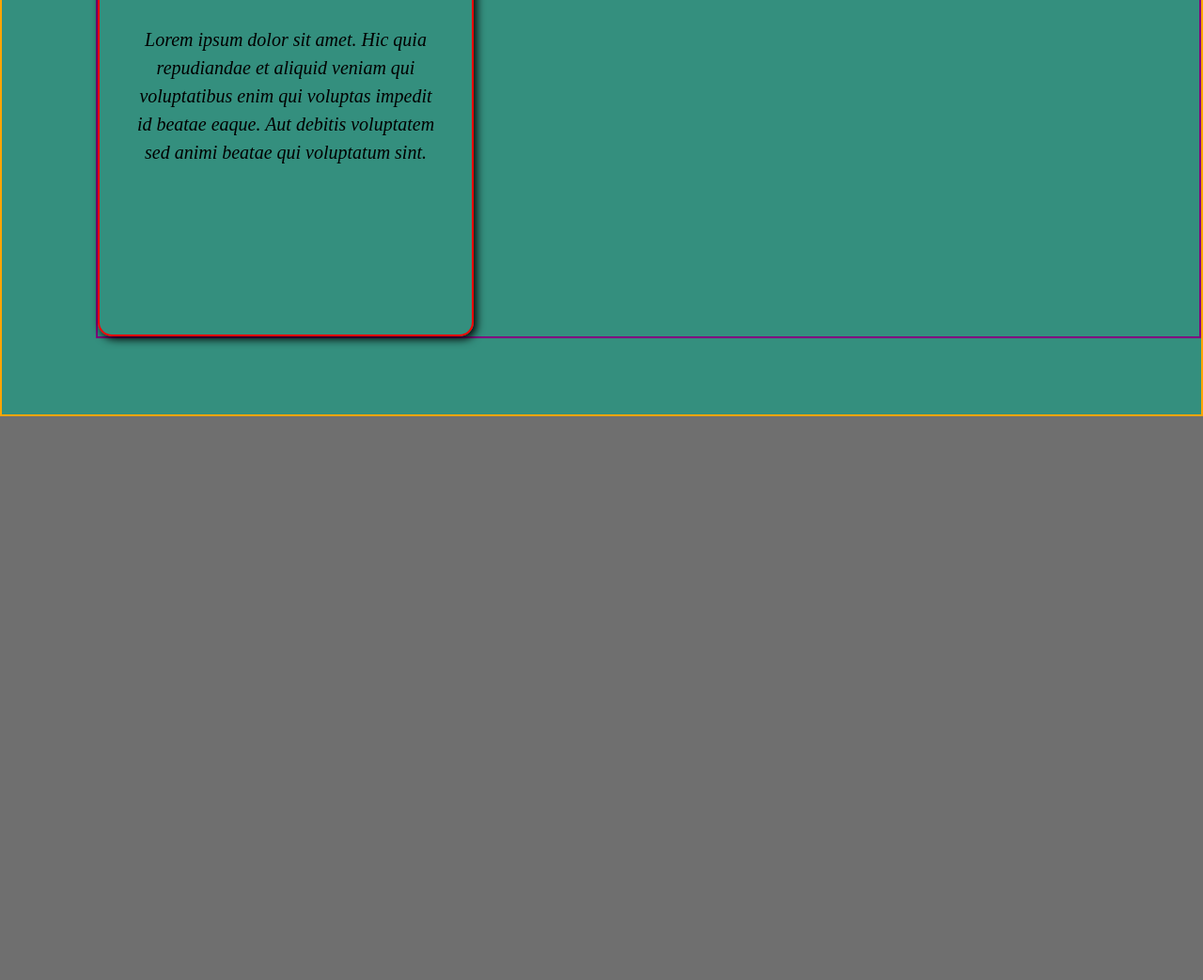
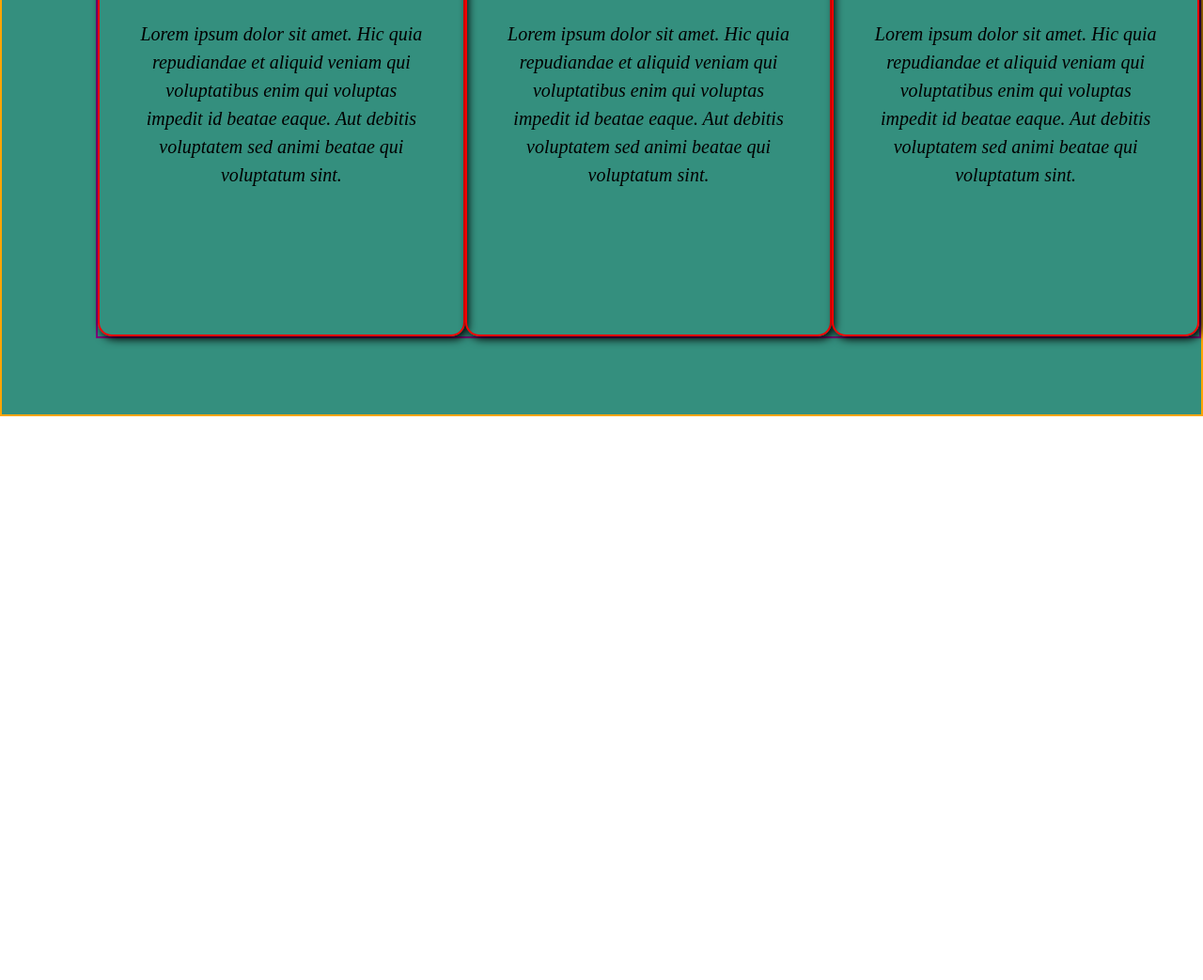
Before and after one commit to Zero8473/anniversary, a PHP site: page / in a window 1280 px wide. Shown: the part 1317-2360 px from the top of the page at 94% size. Before the commit the page ends 1760 px from the top, so only its background shows below. Run offline with PHP 8.4, Linux system fonts and the light colour scheme.

Commit message:
added more portrait cards

```diff
--- a/htdocs/CSS/main.css
+++ b/htdocs/CSS/main.css
@@ -96,9 +96,11 @@ body {
 
 .portrait-container {
   width: 100%;
-  max-width: 1200px;
+  max-width: 1350px;
   margin-left: auto;
   margin-right: auto;
+  display: flex;
+  justify-content: space-between;
   border: 2px solid purple; }
 
 .card-container {
@@ -128,7 +130,7 @@ body {
     font-style: italic; }
 
 .spacer {
-  display: none;
+  /*display: none;*/
   width: 100%;
   height: 500px;
   margin-top: 50px;
--- a/htdocs/CSS/main.scss
+++ b/htdocs/CSS/main.scss
@@ -127,9 +127,11 @@ body{
 }
 .portrait-container{
   width: 100%;
-  max-width: 1200px;
+  max-width: 1350px;
   margin-left: auto;
   margin-right: auto;
+  display: flex;
+  justify-content: space-between;
   border: 2px solid purple;
 
 }
@@ -166,7 +168,7 @@ body{
 
 
 .spacer{
-  display: none;
+  /*display: none;*/
   width: 100%;
   height: 500px;
   margin-top: 50px;
--- a/htdocs/Content/main.php
+++ b/htdocs/Content/main.php
@@ -48,6 +48,38 @@
                 </p>
             </div>
         </div>
+
+        <div class="card-container">
+            <figure>
+                <img src="https://i.pinimg.com/736x/d0/e8/29/d0e829fd68a99cdee91e1c2ceb509439.jpg">
+            </figure>
+            <div class="img-text">
+                <p>
+                    Lorem ipsum dolor sit amet.
+                    Hic quia repudiandae et aliquid
+                    veniam qui voluptatibus enim qui
+                    voluptas impedit id beatae eaque.
+                    Aut debitis voluptatem sed animi
+                    beatae qui voluptatum sint.
+                </p>
+            </div>
+        </div>
+
+        <div class="card-container">
+            <figure>
+                <img src="https://i.pinimg.com/736x/d0/e8/29/d0e829fd68a99cdee91e1c2ceb509439.jpg">
+            </figure>
+            <div class="img-text">
+                <p>
+                    Lorem ipsum dolor sit amet.
+                    Hic quia repudiandae et aliquid
+                    veniam qui voluptatibus enim qui
+                    voluptas impedit id beatae eaque.
+                    Aut debitis voluptatem sed animi
+                    beatae qui voluptatum sint.
+                </p>
+            </div>
+        </div>
     </div>
 </div>
 
```
